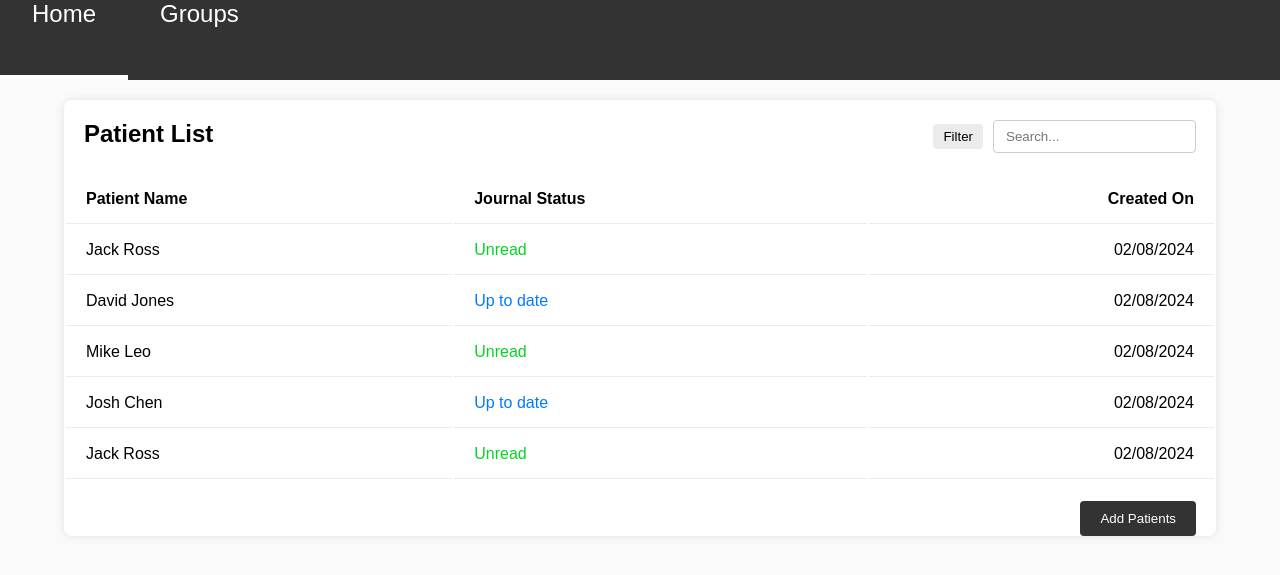
After one commit to KyleHaarhoff/CaRe_Group36, a PHP site: page /therapist/home_page/index.php in a window 1280 px wide. The commit adds this page. Shown: the top 575 px of the page. Run offline with PHP 8.4, Linux system fonts and the light colour scheme.

Commit message:
Therapist Home Page

```diff
--- a/common/navbar/navbar.php
+++ b/common/navbar/navbar.php
@@ -1,5 +1,5 @@
 <?php
-    include_once __DIR__."/../../conf.php"
+include_once __DIR__ . "/../../conf.php"
 ?>
 <link rel="stylesheet" type="text/css" href="<?= $base_url ?>/style.css">
 <link rel="stylesheet" type="text/css" href="<?= $base_url ?>/common/navbar/navbar.css">
@@ -9,20 +9,28 @@
     //cuurently displaying content based on url
     //will change to access control in further phases
 
-        if (str_contains($_SERVER['REQUEST_URI'], "patient"))
-        {
+    if (str_contains($_SERVER['REQUEST_URI'], "patient")) {
     ?>
-            <a href= "<?= $base_url ?>patient/home/home.php"><p>Home</p></a>
-            <a><p>Journal</p></a>
-            <a><p>History</p></a>
+        <a href="<?= $base_url ?>patient/home/home.php">
+            <p>Home</p>
+        </a>
+        <a>
+            <p>Journal</p>
+        </a>
+        <a>
+            <p>History</p>
+        </a>
 
     <?php
     }
-        if (str_contains($_SERVER['REQUEST_URI'], "therapist"))
-        {
+    if (str_contains($_SERVER['REQUEST_URI'], "therapist")) {
     ?>
-            <a href= "<?= $base_url ?>/therapist/home/home.php"><p>Home</p></a>
-            <a href= "<?= $base_url ?>/therapist/groups/groups.php"><p>Groups</p></a>
+        <a href="<?= $base_url ?>/therapist/home_page/index.php">
+            <p>Home</p>
+        </a>
+        <a href="<?= $base_url ?>/therapist/groups/groups.php">
+            <p>Groups</p>
+        </a>
     <?php
     }
     ?>
--- /dev/null
+++ b/therapist/home_page/index.php
@@ -0,0 +1,71 @@
+<!DOCTYPE html>
+<html lang="en">
+
+<head>
+    <meta charset="UTF-8">
+    <meta name="viewport" content="width=device-width, initial-scale=1.0">
+    <title>Therapist Home Page</title>
+    <link rel="stylesheet" href="style.css">
+
+</head>
+
+<body>
+    <header>
+        <?php include "../../common/navbar/navbar.php"; ?>
+    </header>
+    <main class="main_container">
+        <div class="patient_list_header">
+            <h2>Patient List</h2>
+            <div class="controls">
+                <button class="filter-btn">Filter</button>
+                <input type="text" placeholder="Search..." class="search-box">
+            </div>
+        </div>
+
+        <table class="patient_table">
+            <thead>
+                <tr>
+                    <th>Patient Name</th>
+                    <th>Journal Status</th>
+                    <th class="last_column">Created On</th>
+                </tr>
+            </thead>
+            <tbody>
+                <tr>
+                    <td>Jack Ross</td>
+                    <td class="status_unread">Unread</td>
+                    <td>02/08/2024</td>
+                </tr>
+                <tr>
+                    <td>David Jones</td>
+                    <td class="status_uptodate">Up to date</td>
+                    <td>02/08/2024</td>
+                </tr>
+                <tr>
+                    <td>Mike Leo</td>
+                    <td class="status_unread">Unread</td>
+                    <td>02/08/2024</td>
+                </tr>
+                <tr>
+                    <td>Josh Chen</td>
+                    <td class="status_uptodate">Up to date</td>
+                    <td>02/08/2024</td>
+                </tr>
+                <tr>
+                    <td>Jack Ross</td>
+                    <td class="status_unread">Unread</td>
+                    <td>02/08/2024</td>
+                </tr>
+            </tbody>
+
+
+        </table>
+        <button class="add-patient-btn">Add Patients</button>
+
+
+    </main>
+    <script src="script.js"></script>
+
+</body>
+
+</html>
--- /dev/null
+++ b/therapist/home_page/style.css
@@ -0,0 +1,79 @@
+* {
+    margin: 0;
+    padding: 0;
+    box-sizing: border-box;
+    font-family: Arial, sans-serif;
+}
+body {
+    background-color: #fafafa;
+
+}
+
+.main_container {
+    margin: 20px auto;
+    width: 90%;
+    background: #fff;
+    border-radius: 8px;
+    box-shadow: 0 0 10px rgba(0, 0, 0, 0.1);
+}
+
+.patient_list_header {
+    padding: 20px;
+    display: flex;
+    justify-content: space-between;
+}
+.controls {
+    display: flex;
+    align-items: center;
+}
+.filter-btn {
+    margin-right: 10px;
+    background-color: #ecebeb;
+    border: none;
+    padding: 5px 10px;
+    border-radius: 4px;
+    cursor: pointer;
+}
+.search-box {
+    padding: 8px 12px;
+    border: 1px solid #ccc;
+    border-radius: 4px;
+}
+.patient_table {
+    width: 100%;
+}
+.patient_table th,
+.patient_table td {
+
+    padding: 15px 20px;
+    text-align: left;
+    border-bottom: 1px solid #EBEBEB;
+
+}
+.patient_table th:last-child {
+    text-align: right;
+}
+.patient_table td:last-child {
+    text-align: right;
+}
+
+.status_unread {
+
+    color: #06d425;
+
+}
+
+.status_uptodate {
+    color: #007bff;
+}
+.add-patient-btn {
+    margin: 20px;
+    background-color: #333;
+    color: #fff;
+    border: none;
+    padding: 10px 20px;
+    border-radius: 4px;
+    cursor: pointer;
+    margin-left: auto;
+    display: flex;
+}
```
Also changed, not shown: therapist/home_page/script.js (added). Lines whose indentation alone changed are shown as unchanged.
